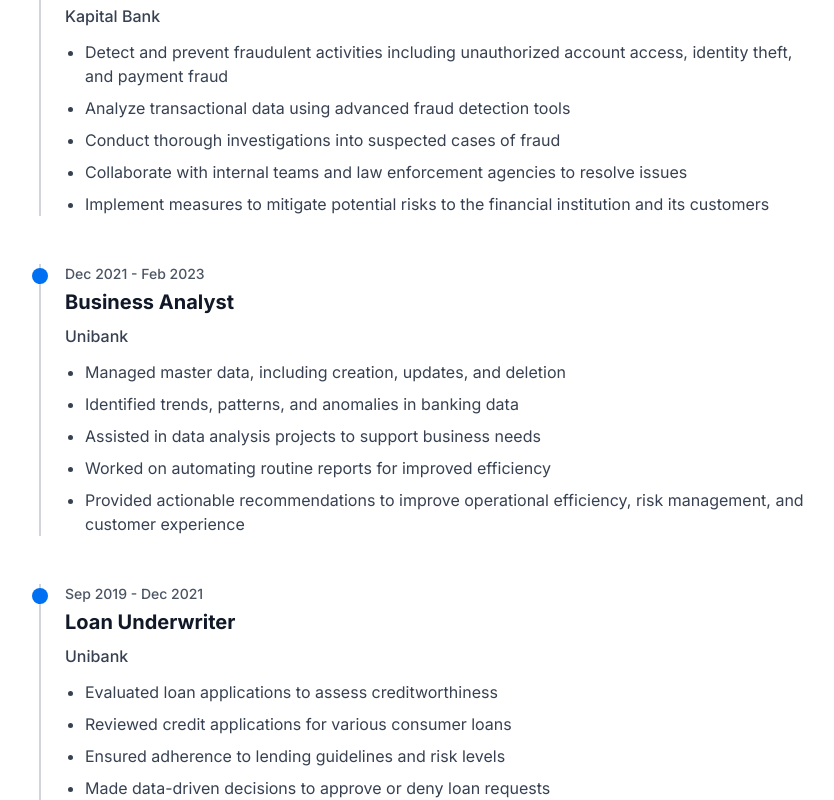
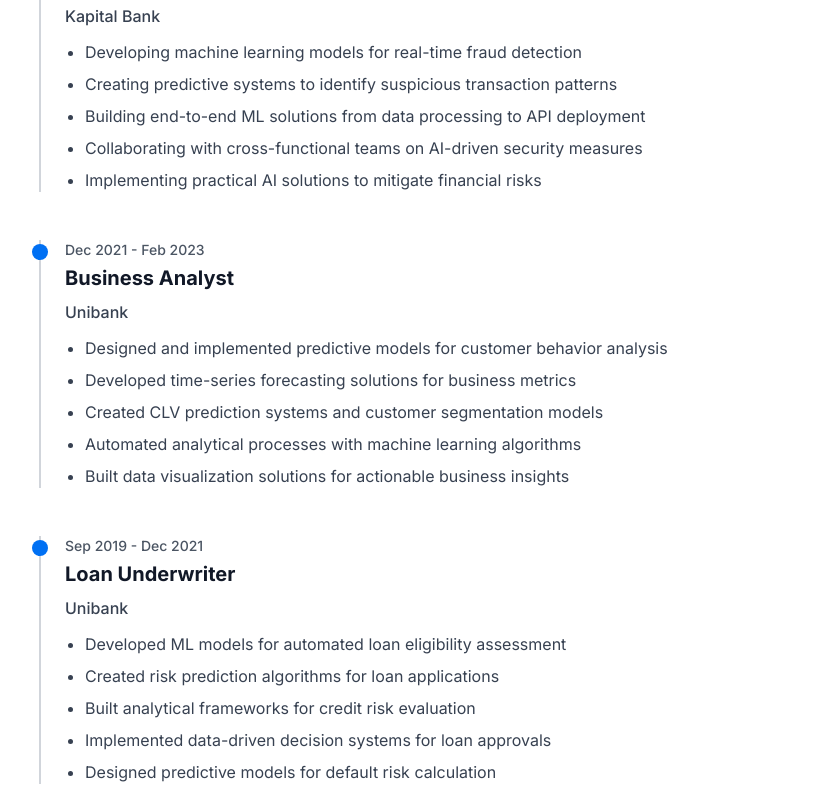
Before and after one commit to ulvibashir/profile, a Next.js app: page / in a window 1280 px wide. Shown: the part 1020-1820 px from the top of the page, without its empty margins (217-1051 px from the left). Built offline with nearby package versions, Linux system fonts and the light colour scheme.

Commit message:
Update Experience.tsx

```diff
--- a/src/components/Experience.tsx
+++ b/src/components/Experience.tsx
@@ -8,11 +8,11 @@
     company: 'Kapital Bank',
     period: 'Feb 2023 - Present',
     responsibilities: [
-      'Detect and prevent fraudulent activities including unauthorized account access, identity theft, and payment fraud',
-      'Analyze transactional data using advanced fraud detection tools',
-      'Conduct thorough investigations into suspected cases of fraud',
-      'Collaborate with internal teams and law enforcement agencies to resolve issues',
-      'Implement measures to mitigate potential risks to the financial institution and its customers'
+      'Developing machine learning models for real-time fraud detection',
+      'Creating predictive systems to identify suspicious transaction patterns',
+      'Building end-to-end ML solutions from data processing to API deployment',
+      'Collaborating with cross-functional teams on AI-driven security measures',
+      'Implementing practical AI solutions to mitigate financial risks'
     ]
   },
   {
@@ -20,11 +20,11 @@
     company: 'Unibank',
     period: 'Dec 2021 - Feb 2023',
     responsibilities: [
-      'Managed master data, including creation, updates, and deletion',
-      'Identified trends, patterns, and anomalies in banking data',
-      'Assisted in data analysis projects to support business needs',
-      'Worked on automating routine reports for improved efficiency',
-      'Provided actionable recommendations to improve operational efficiency, risk management, and customer experience'
+      'Designed and implemented predictive models for customer behavior analysis',
+      'Developed time-series forecasting solutions for business metrics',
+      'Created CLV prediction systems and customer segmentation models',
+      'Automated analytical processes with machine learning algorithms',
+      'Built data visualization solutions for actionable business insights'
     ]
   },
   {
@@ -32,11 +32,11 @@
     company: 'Unibank',
     period: 'Sep 2019 - Dec 2021',
     responsibilities: [
-      'Evaluated loan applications to assess creditworthiness',
-      'Reviewed credit applications for various consumer loans',
-      'Ensured adherence to lending guidelines and risk levels',
-      'Made data-driven decisions to approve or deny loan requests',
-      'Balanced borrower needs with bank\'s risk exposure and regulatory requirements'
+      'Developed ML models for automated loan eligibility assessment',
+      'Created risk prediction algorithms for loan applications',
+      'Built analytical frameworks for credit risk evaluation',
+      'Implemented data-driven decision systems for loan approvals',
+      'Designed predictive models for default risk calculation'
     ]
   }
 ]
```
